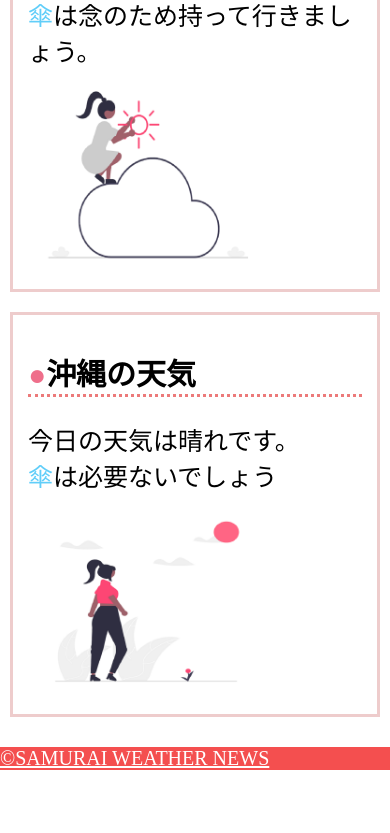
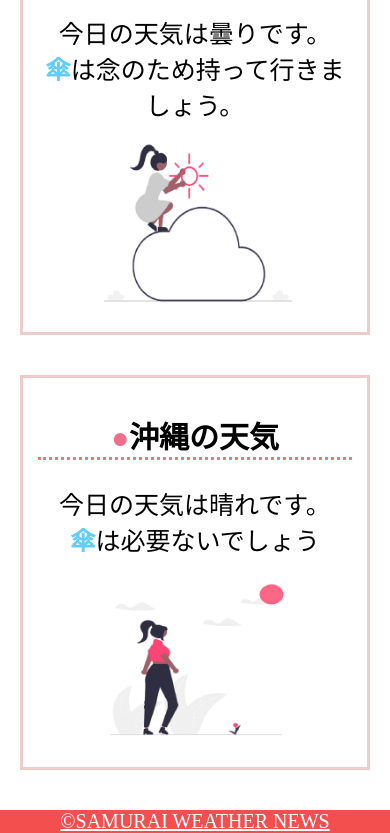
Before and after one commit to hugging-panda/html-css-basic-kadai, a plain HTML site: page kadai_022/kadai_022.html in a window 390 px wide. Shown: the part 672-1505 px from the top of the page. Before the commit the page ends 1442 px from the top, so only its background shows below. Drawn offline with Linux system fonts and the light colour scheme.

Commit message:
Add files via upload

```diff
--- a/kadai_022/style.css
+++ b/kadai_022/style.css
@@ -23,6 +23,11 @@ body {
   margin: 0;
 }
 
+main {
+  padding: 10px;
+}
+
+
 h2 {
   font-size: 25px;
   border-bottom: 3px dotted rgb(236, 122, 122);
@@ -44,11 +49,11 @@ h2::before {
   flex-basis: 25%;
   padding: 10px 15px;
   margin: 20px 0;
-  justify-content: center
+  text-align: center;
 }
 
-div p:nth-of-type(2)::first-letter{
-  font: bold;
+.contents p:nth-of-type(2)::first-letter{
+  font-weight: bold;
   color: rgb(97, 206, 249);
 }
 
@@ -59,7 +64,7 @@ div p:nth-of-type(2)::first-letter{
 
 footer {
   background-color: rgb(244, 79, 79);
-  justify-content: center;
+  text-align: center;
 }
 
 a:link {
@@ -84,6 +89,7 @@ p {
 }
 
 #parent {
-  display: inline-block;
+   display: flex;
+  flex-direction: column;
 }
 }
```
